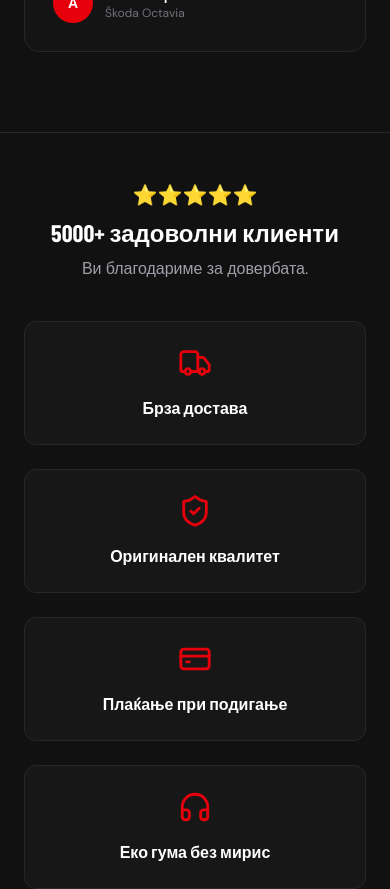
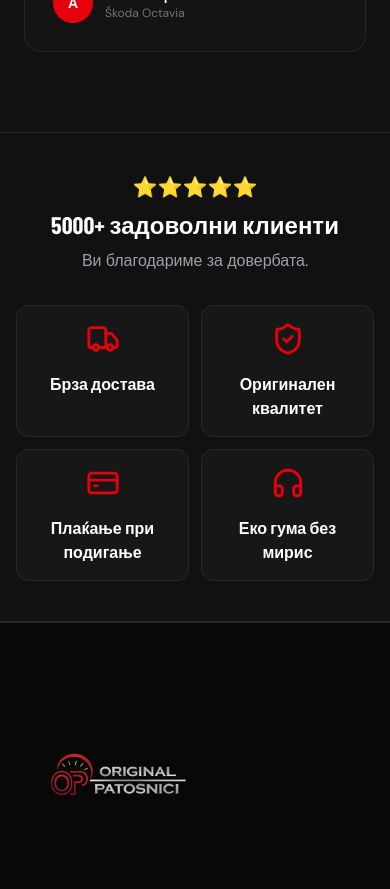
Before and after one commit to ademosky/patosnici-web, a Next.js app: page / in a window 390 px wide. Shown: the part 7000-7889 px from the top of the page. Built offline with nearby package versions, Linux system fonts and the light colour scheme; no server answers; a web font is replaced by a local one.

Commit message:
optimize TrustBar for mobile: 2-col grid, tighter padding

```diff
--- a/src/app/components/TrustBar.tsx
+++ b/src/app/components/TrustBar.tsx
@@ -14,18 +14,18 @@ export default function TrustBar() {
   ];
 
   return (
-    <section className="bg-[#111111] border-y border-zinc-800 py-12">
-      <div className="mx-auto max-w-7xl px-6">
-        <div className="mb-10 text-center">
+    <section className="bg-[#111111] border-y border-zinc-800 py-10 sm:py-12">
+      <div className="mx-auto max-w-7xl px-4 sm:px-6">
+        <div className="mb-8 sm:mb-10 text-center">
           <p className="text-yellow-400 text-xl">⭐⭐⭐⭐⭐</p>
           <h3 className="mt-2 text-2xl font-bold text-white">{t("trust_customers")}</h3>
           <p className="mt-2 text-zinc-400">{t("trust_thanks")}</p>
         </div>
-        <div className="grid gap-6 md:grid-cols-2 lg:grid-cols-4">
+        <div className="grid grid-cols-2 gap-3 sm:gap-6 md:grid-cols-2 lg:grid-cols-4">
           {items.map((item) => {
             const Icon = item.icon;
             return (
-              <div key={item.title} className="rounded-xl border border-zinc-800 bg-[#171717] p-6 text-center transition hover:border-red-600">
+              <div key={item.title} className="rounded-xl border border-zinc-800 bg-[#171717] p-4 sm:p-6 text-center transition hover:border-red-600">
                 <Icon className="mx-auto text-red-600" size={34} />
                 <h4 className="mt-4 font-semibold text-white">{item.title}</h4>
               </div>
```
